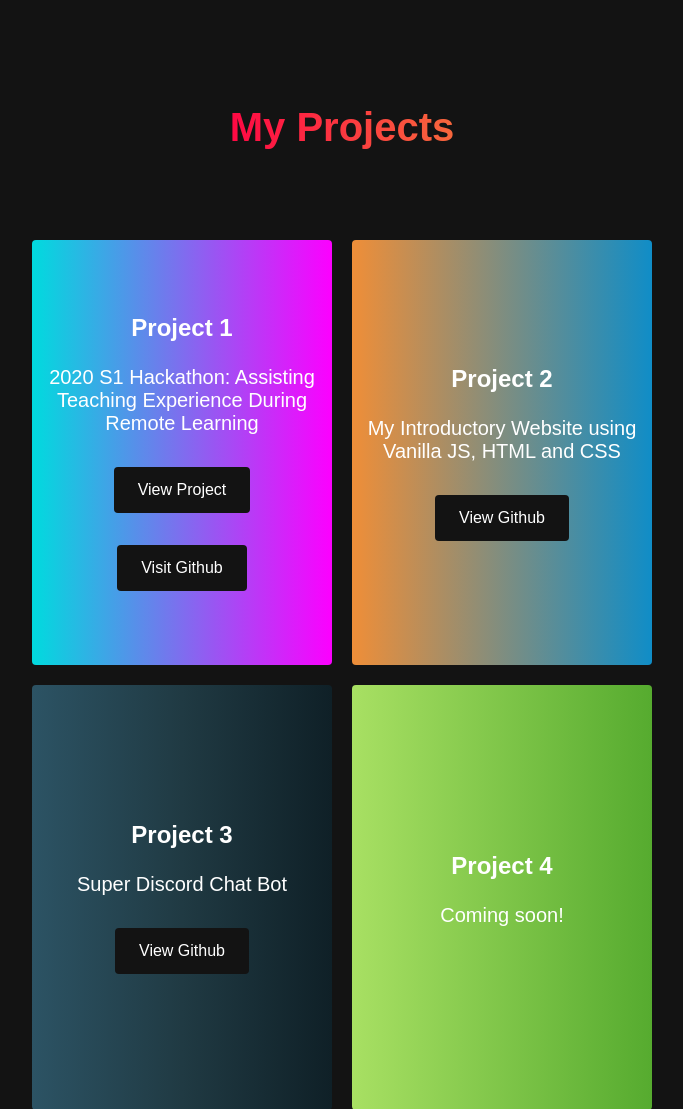
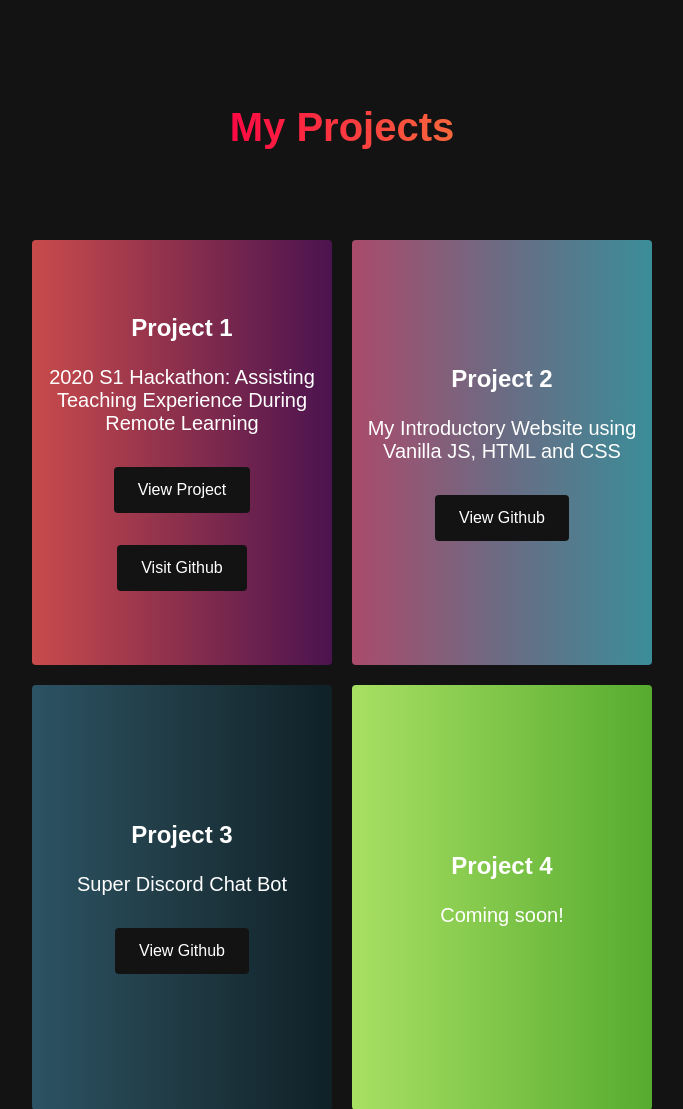
Before and after one commit to dslguo/DG-Website-JS, a PHP site: page / in a window 1280 px wide. Shown: the part 1882-2991 px from the top of the page, without its empty margins (298-981 px from the left). Run offline with PHP 8.4, Linux system fonts and the light colour scheme.

Commit message:
style: changes to project card colors

```diff
--- a/styles.css
+++ b/styles.css
@@ -556,7 +556,7 @@
   flex-direction: column;
   justify-content: center;
   color: #fff;
-  background-image: linear-gradient(to right, #00dbde 0%, #fc00ff 100%);
+  background-image: linear-gradient(to right, #c94b4b 0%, #4b134f 100%);
   transition: 0.3s ease-in;
   /* border-style: solid; */
   /* border-image: linear-gradient(to right, #00dbde 0%, #fc00ff 100%); */
@@ -566,13 +566,15 @@
   background: #108dc7; /* fallback for old browsers */
   background: -webkit-linear-gradient(
     to right,
-    #ef8e38,
-    #108dc7
+    #aa4b6b,
+    #6b6b83,
+    #3b8d99
   ); /* Chrome 10-25, Safari 5.1-6 */
   background: linear-gradient(
     to right,
-    #ef8e38,
-    #108dc7
+    #aa4b6b,
+    #6b6b83,
+    #3b8d99
   ); /* W3C, IE 10+/ Edge, Firefox 16+, Chrome 26+, Opera 12+, Safari 7+ */
 }
 
@@ -693,7 +695,7 @@
     flex-direction: column;
     justify-content: center;
     color: #fff;
-    background-image: linear-gradient(to right, #00dbde 0%, #fc00ff 100%);
+    background-image: linear-gradient(to right, #605c3c 0%, #fc00ff 100%);
     transition: 0.3s ease-in;
   }
 }
```
